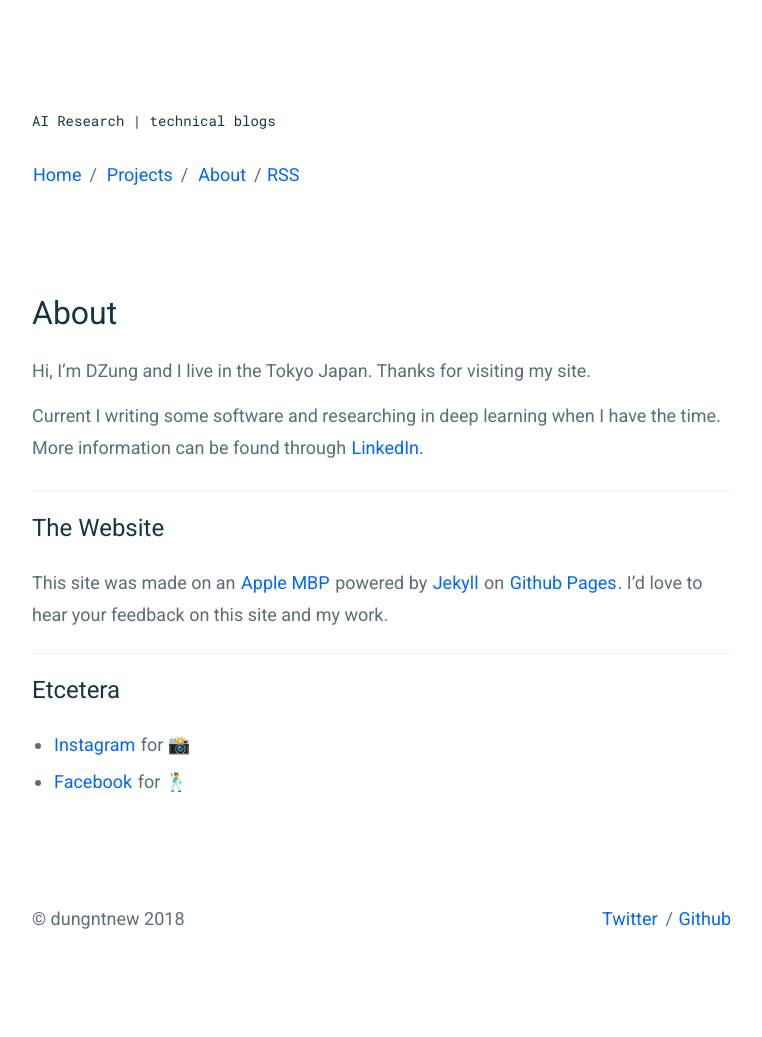
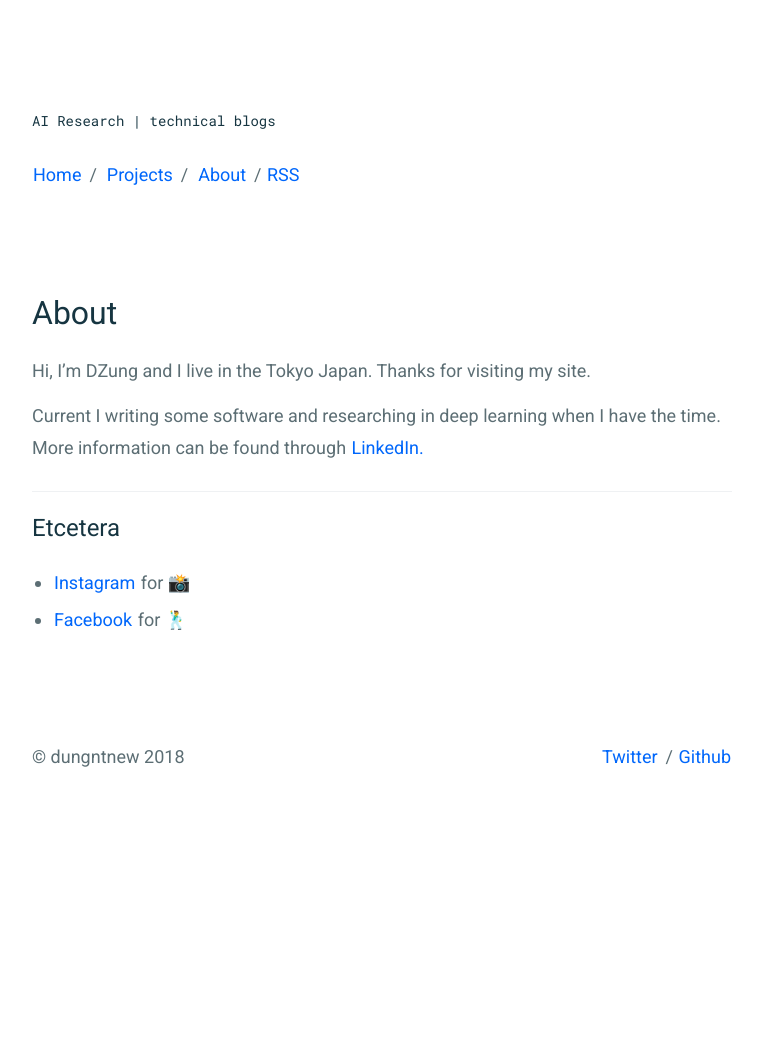
Before and after one commit to dungntnew/dungntnew.github.io, a Jekyll site: the page built from _pages/about.md, in a window 1280 px wide. Shown: the whole page, without its empty margins (258-1020 px from the left). Built offline with Jekyll 4.4.1, drawn with Linux system fonts in a browser that asks for light colours; after the commit the page ends 900 px from its top, so only the background shows below that.

Commit message:
update about

```diff
--- a/_pages/about.md
+++ b/_pages/about.md
@@ -9,11 +9,6 @@ Current I writing some software and researching in deep learning when I have the
 
 ----
 
-## The Website
-This site was made on an [Apple MBP](https://www.apple.com/) powered by [Jekyll](https://jekyllrb.com) on [Github Pages](https://pages.github.com).
-I'd love to hear your feedback on this site and my work.
-
-----
 
 ## Etcetera
 
```
